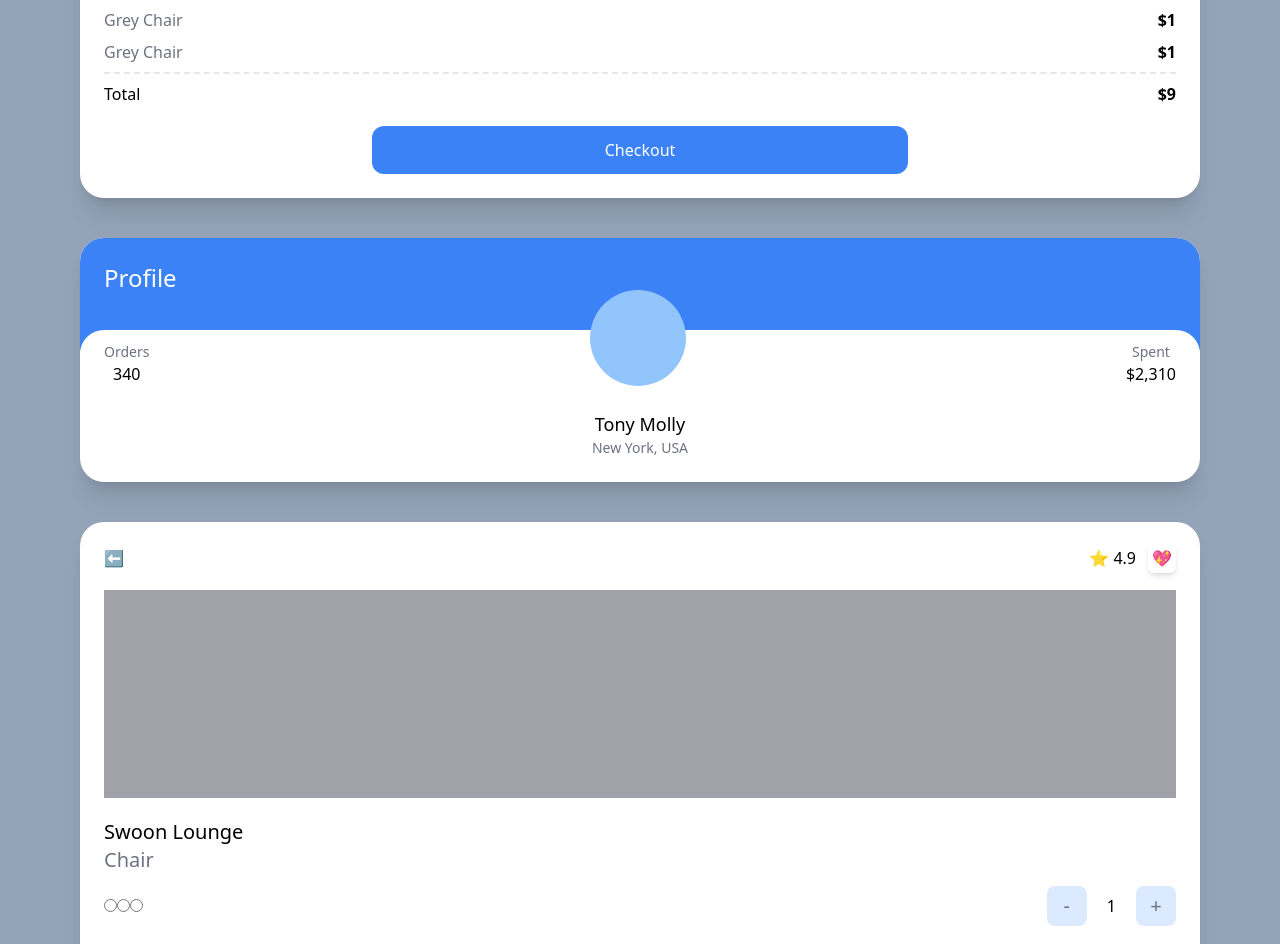
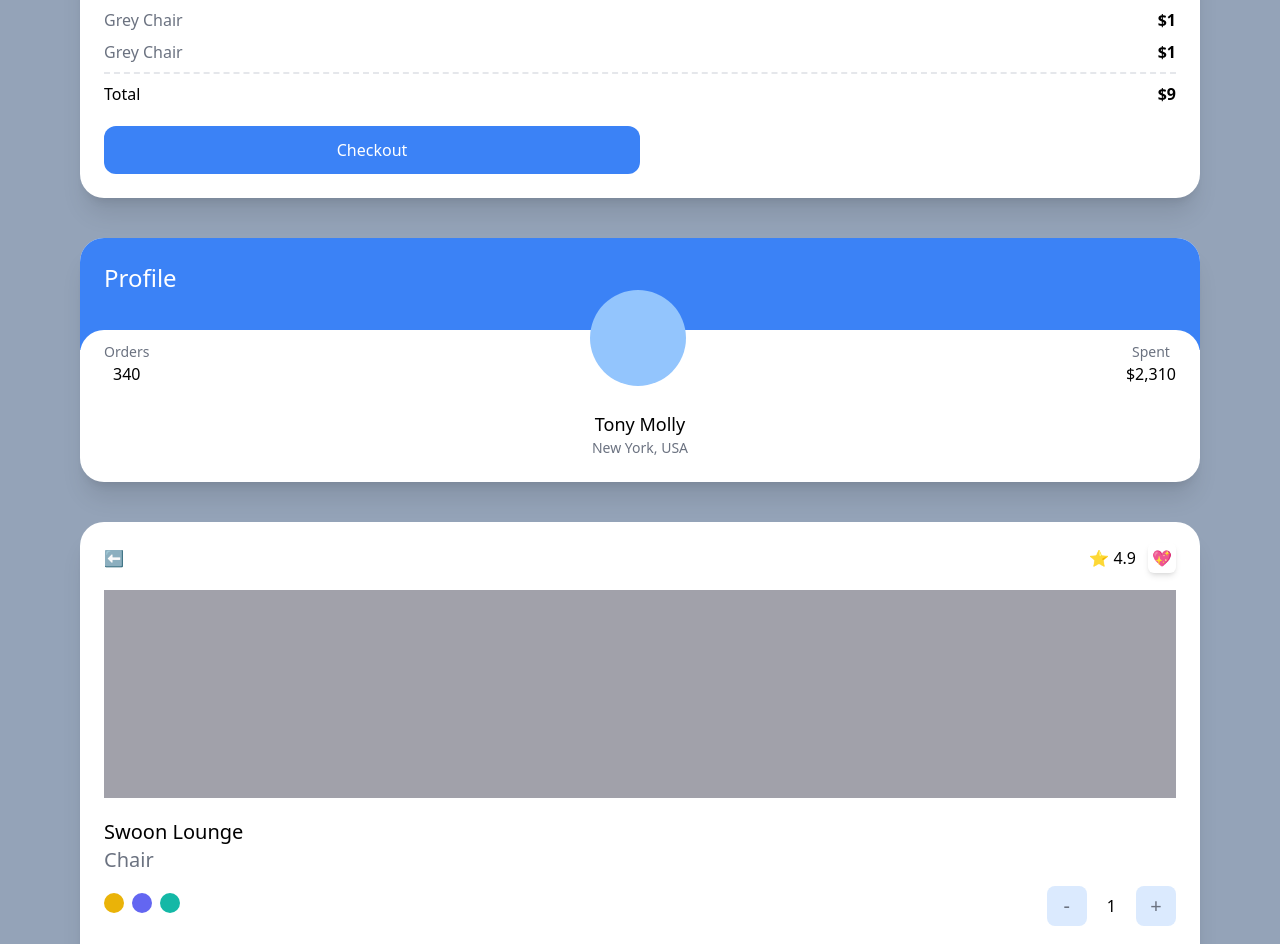
Before and after one commit to zeronedev/carrot-market-v220312, a Next.js app: page / in a window 1280 px wide. Shown: the part 100-1044 px from the top of the page. Built offline with nearby package versions, Linux system fonts and the light colour scheme.

Commit message:
#4.4 Modifiers (07:20)

```diff
--- a/package.json
+++ b/package.json
@@ -20,6 +20,8 @@
     "eslint": "8.10.0",
     "eslint-config-next": "12.1.0",
     "postcss": "^8.4.8",
+    "prettier": "^2.5.1",
+    "prettier-plugin-tailwindcss": "^0.1.8",
     "tailwindcss": "^3.0.23",
     "typescript": "4.6.2"
   }
--- a/pages/index.tsx
+++ b/pages/index.tsx
@@ -2,10 +2,10 @@
 
 const Home: NextPage = () => {
   return (
-    <div className="bg-slate-400 py-10 px-20 grid gap-10 min-h-screen">
-      <div className="bg-white p-6 rounded-3xl shadow-xl">
-        <span className="font-semibold text-3xl">Select Item</span>
-        <div className="flex justify-between my-2">
+    <div className="grid min-h-screen gap-10 bg-slate-400 py-10 px-20">
+      <div className="rounded-3xl bg-white p-6 shadow-xl">
+        <span className="text-3xl font-semibold">Select Item</span>
+        <div className="my-2 flex justify-between">
           <span className="text-gray-500 ">Grey Chair</span>
           <span className="font-semibold">$1</span>
         </div>
@@ -13,67 +13,67 @@
           <span className="text-gray-500">Grey Chair</span>
           <span className="font-semibold">$1</span>
         </div>
-        <div className="flex justify-between mt-2 pt-2 border-t-2 border-dashed">
+        <div className="mt-2 flex justify-between border-t-2 border-dashed pt-2">
           <span>Total</span>
           <span className="font-semibold">$9</span>
         </div>
-        <div className="mt-5 bg-blue-500 text-white p-3 text-center rounded-xl w-2/4 mx-auto">
+        <button className="mx-auto mt-5 w-2/4 rounded-xl bg-blue-500  p-3 text-center text-white hover:bg-teal-500 hover:text-black focus:bg-red-500 active:bg-yellow-500">
           Checkout
+        </button>
+      </div>
+      <div className="overflow-hidden rounded-3xl bg-white shadow-xl">
+        <div className="bg-blue-500 p-6 pb-14">
+          <span className="text-2xl text-white">Profile</span>
         </div>
-      </div>
-      <div className="bg-white overflow-hidden rounded-3xl shadow-xl">
-        <div className="bg-blue-500 p-6 pb-14">
-          <span className="text-white text-2xl">Profile</span>
-        </div>
-        <div className="rounded-3xl p-6 bg-white relative -top-5">
-          <div className="flex relative -top-16 items-end justify-between">
+        <div className="relative -top-5 rounded-3xl bg-white p-6">
+          <div className="relative -top-16 flex items-end justify-between">
             <div className="flex flex-col items-center">
               <span className="text-sm text-gray-500">Orders</span>
               <span className="font-medium">340</span>
             </div>
-            <div className="h-24 w-24 bg-blue-300 rounded-full" />
+            <div className="h-24 w-24 rounded-full bg-blue-300" />
             <div className="flex flex-col items-center">
               <span className="text-sm text-gray-500">Spent</span>
               <span className="font-medium">$2,310</span>
             </div>
           </div>
-          <div className="relative flex flex-col items-center -mt-10 -mb-5">
+          <div className="relative -mt-10 -mb-5 flex flex-col items-center">
             <span className="text-lg font-medium">Tony Molly</span>
             <span className="text-sm text-gray-500">New York, USA</span>
           </div>
         </div>
       </div>
-      <div className="bg-white p-6 rounded-3xl shadow-xl">
-        <div className="flex mb-5 justify-between items-center">
+      <div className="rounded-3xl bg-white p-6 shadow-xl">
+        <div className="mb-5 flex items-center justify-between">
           <span>⬅️</span>
           <div className="space-x-3">
             <span>⭐️ 4.9</span>
-            <span className="shadow-md rounded-md p-1 ">💖</span>
+            <span className="rounded-md p-1 shadow-md ">💖</span>
           </div>
         </div>
-        <div className="bg-zinc-400 h-52 mb-5" />
+        <div className="mb-5 h-52 bg-zinc-400" />
         <div className="flex flex-col ">
-          <span className="font-medium text-xl">Swoon Lounge</span>
+          <span className="text-xl font-medium">Swoon Lounge</span>
           <span className="text-xl text-gray-500">Chair</span>
-          <div className="flex justify-between items-center mt-3 mb-5">
-            <div>
-              <input type="radio" />
-              <input type="radio" />
-              <input type="radio" />
+          <div className="mt-3 mb-5 flex items-center justify-between">
+            <div className="space-x-2">
+              <button className="h-5 w-5 rounded-full bg-yellow-500" />
+              <button className="h-5 w-5 rounded-full bg-indigo-500" />
+              <button className="h-5 w-5 rounded-full bg-teal-500" />
             </div>
             <div className="flex items-center space-x-5">
-              <button className="p-1.5 bg-blue-100 flex justify-center items-center rounded-lg aspect-square w-10 text-xl text-gray-500">
+              <button className="flex aspect-square w-10 items-center justify-center rounded-lg bg-blue-100 p-1.5 text-xl text-gray-500">
                 -
               </button>
               <span>1</span>
-              <button className="p-1.5 bg-blue-100 flex justify-center items-center rounded-lg aspect-square w-10 text-xl text-gray-500">
+              <button className="flex aspect-square w-10 items-center justify-center rounded-lg bg-blue-100 p-1.5 text-xl text-gray-500">
                 +
               </button>
             </div>
           </div>
-          <div className="flex justify-between items-center">
-            <span className="font-medium text-2xl">$450</span>
-            <button className="bg-blue-500 py-2 px-10 rounded-lg text-center text-sx text-white">
+          <div className="flex items-center justify-between">
+            <span className="text-2xl font-medium">$450</span>
+            <button className="text-sx rounded-lg bg-blue-500 py-2 px-10 text-center text-white">
               Add to cart
             </button>
           </div>
```
Also changed, not shown: 1 other file (tests, documents, lock files or other folders).
